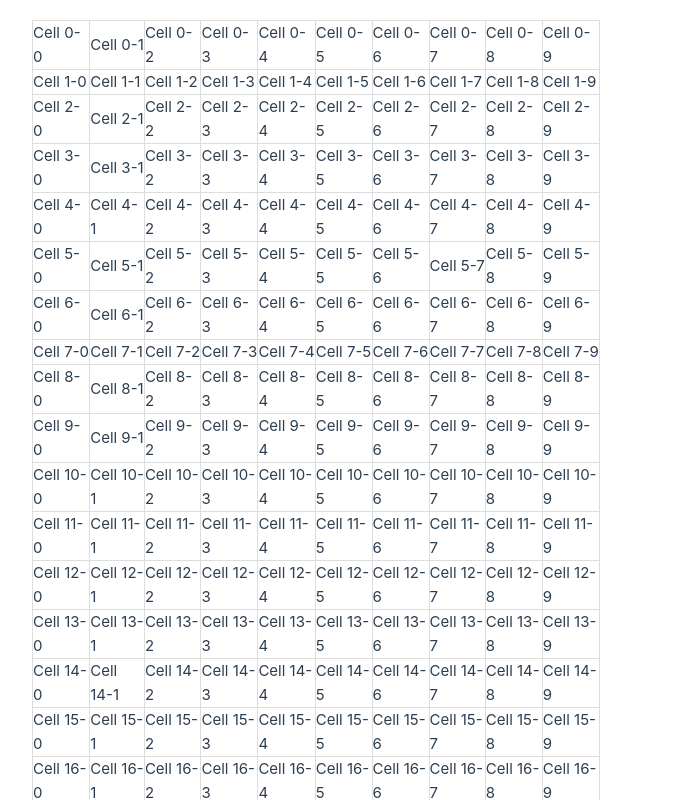
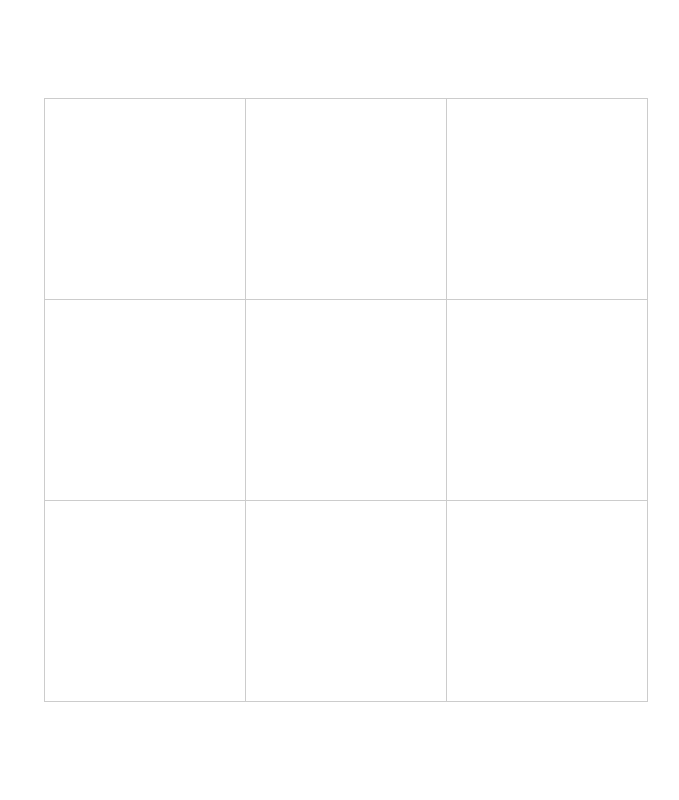
Before and after one commit to okayus/mcel, a Vue app: page / in a window 1280 px wide. Shown: the top 800 px of the page, without its empty margins (20-699 px from the left). Built offline with nearby package versions, Linux system fonts and the light colour scheme.

Commit message:
core:1から作り直し。クリックとダブルクリックのフォーカスの移動まで

```diff
--- a/package.json
+++ b/package.json
@@ -22,6 +22,7 @@
     "npm-run-all2": "^6.1.1",
     "typescript": "~5.2.0",
     "vite": "^4.4.11",
-    "vue-tsc": "^1.8.19"
+    "vue-tsc": "^1.8.19",
+    "prettier": "^2.8.1"
   }
 }
--- a/src/components/TableComponent.vue
+++ b/src/components/TableComponent.vue
@@ -1,143 +1,110 @@
+<!-- App.vue -->
 <template>
-  <div class="spreadsheet-container">
-    <table class="spreadsheet">
-      <tr v-for="(row, rowIndex) in rows" :key="`row-${rowIndex}`">
+  <div id="app">
+    <table>
+      <tr v-for="(row, rowIndex) in rows" :key="rowIndex">
         <td
-          v-for="(col, colIndex) in cols"
-          :key="`col-${colIndex}`"
-          :class="{ 'focused-cell': isCellFocused(rowIndex, colIndex) }"
-          @click="setFocusedCell(rowIndex, colIndex)"
-          @keydown.prevent="handleCellKeyPress"
+          v-for="(cell, colIndex) in cols"
+          :key="colIndex"
+          @click="handleCellClick(rowIndex, colIndex)"
+          @dblclick="handleCellDoubleClick(rowIndex, colIndex)"
+          :class="{ selected: cellStatus[rowIndex][colIndex] }"
           tabindex="0"
         >
-          <!-- ここにセルのコンテンツを追加 -->
-          Cell {{ rowIndex }}-{{ colIndex }}
+          <input
+            v-if="cellInputStatus[rowIndex][colIndex]"
+            class="editable"
+            @blur="handleCellBlur()"
+          />
         </td>
       </tr>
     </table>
   </div>
 </template>
 
-<script lang="ts">
-import { defineComponent, ref, watch } from 'vue';
+<script setup lang="ts">
+import { ref, onUpdated } from 'vue';
 
-interface FocusedCell {
-  rowIndex: number;
-  colIndex: number;
+const rows = ref<number>(3);
+const cols = ref<number>(3);
+const inputValues = ref<string[][]>([]);
+for (let i = 0; i < 3; i++) {
+  inputValues.value.push([]);
+  for (let j = 0; j < 3; j++) {
+    inputValues.value[i].push('');
+  }
 }
 
-export default defineComponent({
-  setup() {
-    const rows = ref(40);
-    const cols = ref(10);
-    const focusedCell = ref<FocusedCell | null>(null);
+const cellStatus = ref<boolean[][]>([]);
+for (let i = 0; i < 3; i++) {
+  cellStatus.value.push([]);
+  for (let j = 0; j < 3; j++) {
+    cellStatus.value[i].push(false);
+  }
+}
 
-    const handleCellKeyPress = (event: KeyboardEvent) => {
-      const { key } = event;
+const cellInputStatus = ref<boolean[][]>([]);
+for (let i = 0; i < 3; i++) {
+  cellInputStatus.value.push([]);
+  for (let j = 0; j < 3; j++) {
+    cellInputStatus.value[i].push(false);
+  }
+}
 
-      if (key === 'ArrowRight') {
-        moveRight();
-      } else if (key === 'ArrowLeft') {
-        moveLeft();
-      } else if (key === 'ArrowUp') {
-        moveUp();
-      } else if (key === 'ArrowDown') {
-        moveDown();
+const handleCellClick = (rowIndex: number, colIndex: number) => {
+  cellStatus.value[rowIndex][colIndex] = true;
+  for (let i = 0; i < rows.value; i++) {
+    for (let j = 0; j < cols.value; j++) {
+      if (i !== rowIndex || j !== colIndex) {
+        cellInputStatus.value[i][j] = false;
+        cellStatus.value[i][j] = false;
       }
-    };
+    }
+  }
+};
 
-    const moveRight = () => {
-      if (focusedCell.value !== null && focusedCell.value.colIndex < cols.value - 1) {
-        setFocusedCell(focusedCell.value.rowIndex, focusedCell.value.colIndex + 1);
-      }
-    };
+const handleCellDoubleClick = (rowIndex: number, colIndex: number) => {
+  cellInputStatus.value[rowIndex][colIndex] = true;
+};
 
-    const moveLeft = () => {
-      if (focusedCell.value !== null && focusedCell.value.colIndex > 0) {
-        setFocusedCell(focusedCell.value.rowIndex, focusedCell.value.colIndex - 1);
-      }
-    };
+onUpdated(() => {
+  const focusedCellElement = document.querySelector('.editable');
+  if (focusedCellElement) {
+    (focusedCellElement as HTMLElement).focus();
+  }
+});
 
-    const moveUp = () => {
-      if (focusedCell.value !== null && focusedCell.value.rowIndex > 0) {
-        setFocusedCell(focusedCell.value.rowIndex - 1, focusedCell.value.colIndex);
-      }
-    };
-
-    const moveDown = () => {
-      if (focusedCell.value !== null && focusedCell.value.rowIndex < rows.value - 1) {
-        setFocusedCell(focusedCell.value.rowIndex + 1, focusedCell.value.colIndex);
-      }
-    };
-
-    const setFocusedCell = (rowIndex: number, colIndex: number) => {
-      focusedCell.value = { rowIndex, colIndex };
-    };
-
-    const isCellFocused = (rowIndex: number, colIndex: number) => {
-      return (
-        focusedCell.value !== null &&
-        focusedCell.value.rowIndex === rowIndex &&
-        focusedCell.value.colIndex === colIndex
-      );
-    };
-
-    // focusedCellの変更を監視して手動でクラスの変更をトリガーする
-    watch(focusedCell, () => {
-      updateFocusedCellClass();
-    });
-
-    const updateFocusedCellClass = () => {
-      const cells = document.querySelectorAll('.spreadsheet .focused-cell');
-      cells.forEach((cell) => {
-        cell.classList.remove('focused-cell');
-      });
-
-      if (focusedCell.value !== null) {
-        const focusedCellElement = document.querySelector(
-          `.spreadsheet td:nth-child(${focusedCell.value.colIndex + 1}):nth-child(${focusedCell.value.rowIndex + 1})`
-        );
-        focusedCellElement?.classList.add('focused-cell');
-      }
-    };
-
-    return {
-      rows,
-      cols,
-      setFocusedCell,
-      isCellFocused,
-      handleCellKeyPress,
-    };
-  },
-});
+const handleCellBlur = () => {
+  for (let i = 0; i < rows.value; i++) {
+    for (let j = 0; j < cols.value; j++) {
+      cellInputStatus.value[i][j] = false;
+      cellStatus.value[i][j] = false;
+    }
+  }
+};
 </script>
 
 <style scoped>
-.spreadsheet-container {
-  margin: 20px;
+table {
+  border-collapse: collapse;
 }
 
-.spreadsheet {
-  border-collapse: collapse;
-  width: 100%;
+td {
+  border: 1px solid #ccc;
+  padding: 100px;
 }
 
-.focused-cell {
-  outline: 2px solid blue; /* セルにフォーカスがあたった時の枠線のスタイル */
-}
-
-.spreadsheet td {
-  border: 1px solid #ddd;
-  padding: 0;
-}
-
-/* フォーカス時のスタイル */
-.spreadsheet td:focus {
+td:focus {
   outline: 2px solid #4285f4;
 }
 
-/* 初期フォーカス時のスタイル */
-.spreadsheet td:focus:first-of-type {
-  outline: none; /* 初期フォーカス時のスタイルを削除 */
+.selected {
+  border-width: 2px;
+}
+
+input {
+  width: 100%;
+  box-sizing: border-box;
+  outline: none; /* フォーカス時のアウトラインを非表示にする */
 }
 </style>
```
Also changed, not shown: 1 other file (tests, documents, lock files or other folders).
